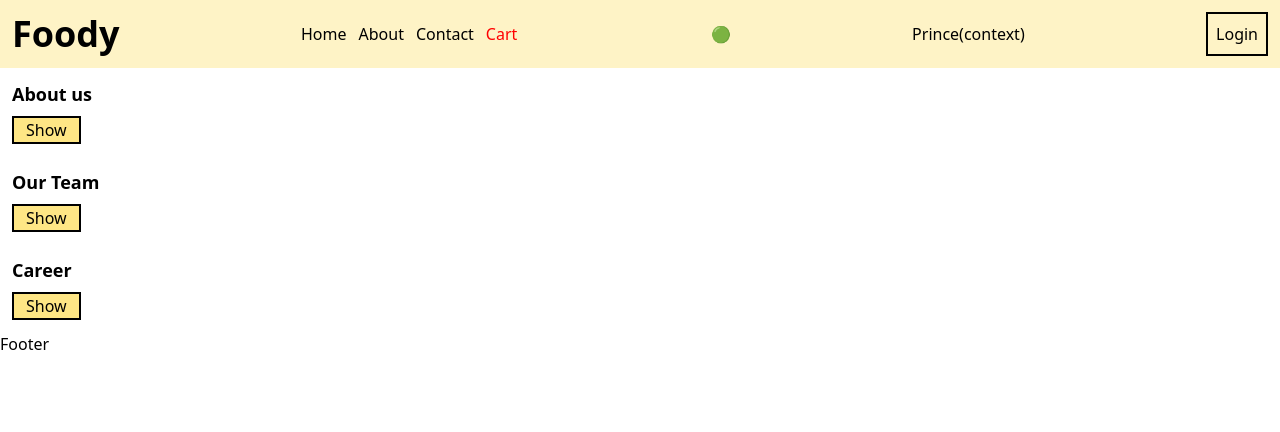
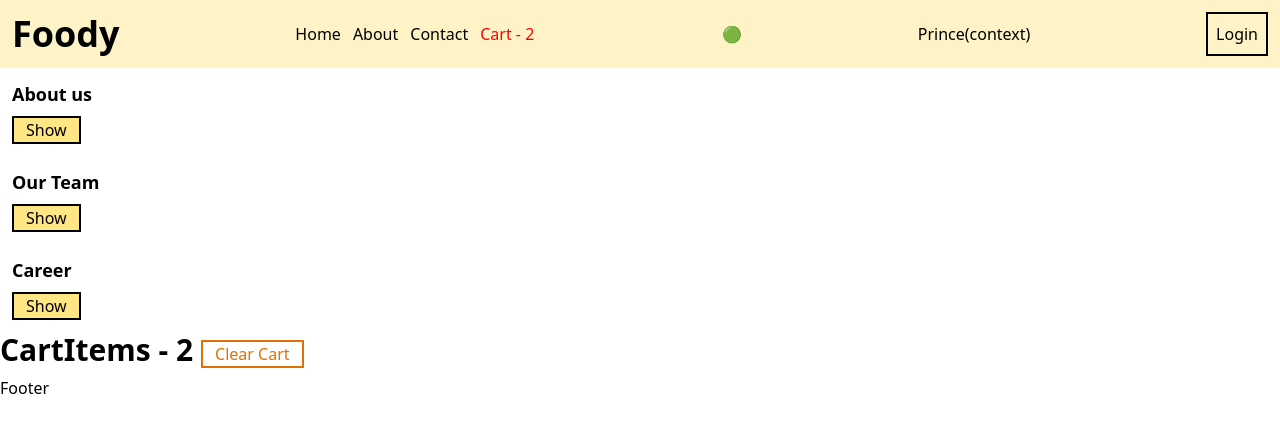
Before and after one commit to IPrinceChoudhary/namaste-react-notes, a React (Vite) app: page /cart in a window 1280 px wide. Shown: the top 432 px of the page. Built offline with nearby package versions, Linux system fonts and the light colour scheme.

Commit message:
react redux & redux-toolkit

```diff
--- a/package.json
+++ b/package.json
@@ -24,9 +24,11 @@
     "process": "^0.11.10"
   },
   "dependencies": {
+    "@reduxjs/toolkit": "^2.6.1",
     "@tailwindcss/postcss": "^4.0.9",
     "react": "^19.0.0",
     "react-dom": "^19.0.0",
+    "react-redux": "^9.2.0",
     "react-router": "^7.2.0",
     "tailwindcss": "^4.0.9"
   },
--- a/src/App.js
+++ b/src/App.js
@@ -10,6 +10,8 @@ import { BrowserRouter, Routes, Route } from "react-router";
 import RestaurantMenu from "./components/RestaurantMenu";
 import ProfileClassComp from "./components/ProfileClass";
 import UserContext from "./utils/UserContext";
+import { Provider } from "react-redux";
+import store from "./utils/store";
 
 // lazy loading code
 const Cart = lazy(() => import("./components/Cart"));
@@ -17,11 +19,12 @@ const Cart = lazy(() => import("./components/Cart"));
 const AppLayout = () => {
   const [user, setUser] = useState({
     name: "Prince(context)",
-    email: "@gmail.com"
-  })
+    email: "@gmail.com",
+  });
   return (
     <React.Fragment>
-    <UserContext.Provider value={{user, setUser}}>
+      <Provider store={store}>
+        <UserContext.Provider value={{ user, setUser }}>
           <Header />
           <Routes>
             <Route index element={<Body />} />
@@ -47,6 +50,7 @@ const AppLayout = () => {
           </Routes>
           <Footer />
         </UserContext.Provider>
+      </Provider>
     </React.Fragment>
   );
 };
--- a/src/components/Cart.js
+++ b/src/components/Cart.js
@@ -2,6 +2,8 @@
 
 import { useState, useRef } from "react";
 import { sectionsData } from "../Config";
+import { useDispatch, useSelector } from "react-redux";
+import { clearCart } from "../utils/cartSlice";
 
 const Section = ({
   heading,
@@ -35,12 +37,22 @@ const Section = ({
       >
         {visibleSection ? "Hide" : "Show"}
       </button>
+
     </div>
   );
 };
 
 const Cart = () => {
   const [visibleSection, setVisibleSection] = useState(null);
+  const cartItems = useSelector(store => store.cart.items) // subscribing to the specific portion of store here (inside store => inside Cart slice => inside item array  *Major performance improvement
+  //! const cartItems = useSelector(store => store)
+  // don't do like this, it means subscribing to the whole store, which will lead to performance issues because every time is there any changes in the store it will re render the Cart component
+
+  const dispatch = useDispatch()
+
+  const handleClearCart = ()=>{
+    dispatch(clearCart())
+  }
 
   return (
     <>
@@ -59,6 +71,10 @@ const Cart = () => {
           />
         );
       })}
+      <div className="flex">
+        <h2 className="text-3xl font-bold">CartItems - {cartItems.length}</h2>
+        <button className="text-amber-600 bg-white border-2 px-3 m-2 cursor-pointer" onClick={()=>handleClearCart()}>Clear Cart</button>
+      </div>
     </>
   );
 };
--- a/src/components/Header.js
+++ b/src/components/Header.js
@@ -3,6 +3,7 @@ import { logo } from "../Config";
 import { NavLink } from "react-router";
 import UserContext from "../utils/UserContext";
 import useOnline from "../utils/useOnline";
+import { useSelector } from "react-redux";
 
 const Title = () => (
   <NavLink to="/" end>
@@ -14,8 +15,10 @@ const Title = () => (
 
 const Header = () => {
   const [first, setFirst] = useState(false);
-  const isOnline = useOnline()
-  const {user} = useContext(UserContext)
+  const isOnline = useOnline();
+  const {user} = useContext(UserContext);
+  const cartItems = useSelector(store => store.cart.items)
+  console.log(cartItems)
 
   return (
     <div className="p-3 flex justify-between items-center bg-amber-100">
@@ -59,7 +62,7 @@ const Header = () => {
                 color: isActive ? "red" : "black",
               })}
             >
-              Cart
+              Cart - {cartItems.length}
             </NavLink>
           </li>
         </ul>
--- a/src/components/RestaurantMenu.js
+++ b/src/components/RestaurantMenu.js
@@ -2,25 +2,41 @@ import { useParams } from "react-router";
 import { IMG_CONFIG_URL } from "../Config";
 import Shimmer from "./Shimmer";
 import useRestaurantMenu from "../utils/useRestaurantMenu";
+import { useDispatch } from "react-redux";
+import { addItem } from "../utils/cartSlice";
 
 const RestaurantMenu = () => {
   const params = useParams();
   const { id } = params;
   const restaurantMenu = useRestaurantMenu(id);
+  const dispatch = useDispatch()
+
+  const handleItem = (cuisine)=>{
+    dispatch(addItem(cuisine))
+  }
 
   if (!restaurantMenu) {
     return <Shimmer />;
   }
   return (
+    <div className="flex gap-5">
       <div>
         <h3>{restaurantMenu?.name}</h3>
         <img src={IMG_CONFIG_URL + restaurantMenu?.cloudinaryImageId} alt="" />
         <p>{restaurantMenu?.city}</p>
-      <ul>
+      </div>
+      <div>
+        <ul className="flex-col">
           {restaurantMenu?.cuisines?.map((cuisine, index) => {
-          return <li key={index}>{cuisine}</li>;
+            return (
+              <div key={index} className="flex gap-2 mb-2">
+                <li>{cuisine}</li>
+                <button className="px-3 border-2 bg-amber-300 cursor-pointer text-sm" onClick={()=>handleItem(cuisine)}>Add item</button>
+              </div>
+            );
           })}
         </ul>
+      </div>
     </div>
   );
 };
--- /dev/null
+++ b/src/utils/cartSlice.js
@@ -0,0 +1,32 @@
+import { createSlice } from "@reduxjs/toolkit";
+
+const cartSlice = createSlice({ // creating cart slice with initial value an empty array
+  name: "cart",
+  initialState: {
+    items: ["random", "random2"]
+  },
+  reducers: { // to modify the cart. these functions will be called after dispatch of an action
+    addItem: (state, action)=>{ // what action : reducer func. (initial state, items to add)
+      state.items.push(action.payload)
+    },
+    removeItem: (state, action)=>{
+      state.items.pop()
+    },
+    clearCart: (state)=>{
+      state.items = []
+    }
+  }
+})
+
+// behind the scenes cartSlice slice might look something like this
+// cartSlice = {
+//   actions: {
+//     addItem,
+//     removeItem,
+//     clearCart,
+//   },
+//   reducer: reducers
+// }
+
+export const {addItem, removeItem, clearCart} = cartSlice.actions;
+export default cartSlice.reducer
--- /dev/null
+++ b/src/utils/store.js
@@ -0,0 +1,10 @@
+import { configureStore } from "@reduxjs/toolkit";
+import cartSlice from "./cartSlice";
+
+const store = configureStore({
+  reducer:{
+    cart: cartSlice
+  }
+})
+
+export default store
```
Also changed, not shown: 1 other file (tests, documents, lock files or other folders). Lines whose indentation alone changed are shown as unchanged.
